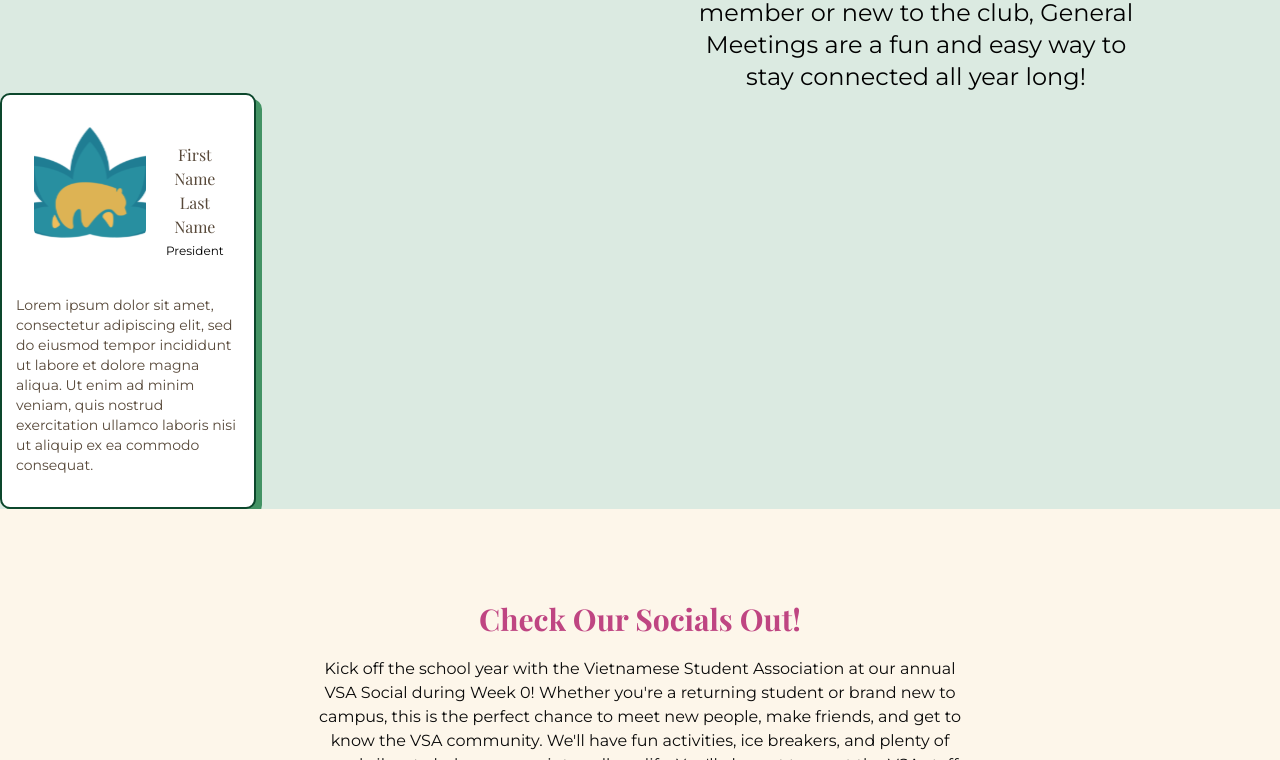
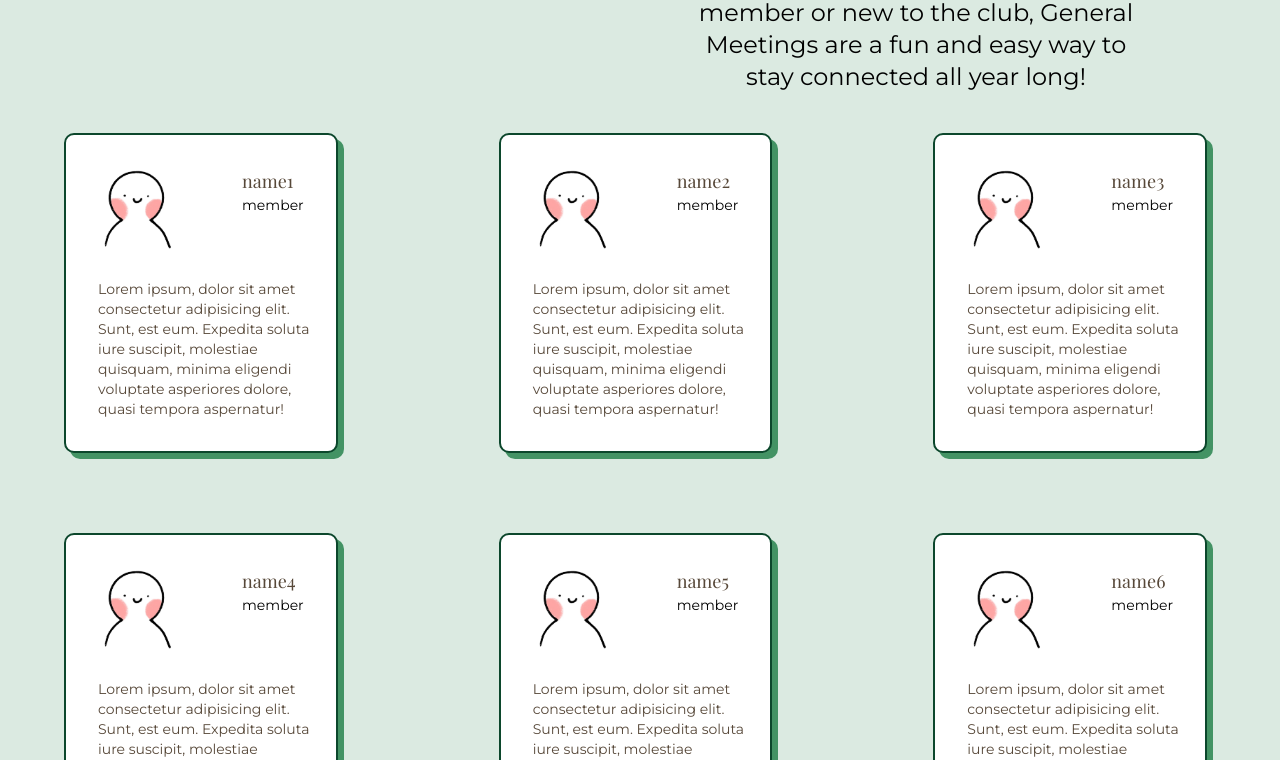
Before and after one commit to acm-ucr/vsa-website, a Next.js app: page /about in a window 1280 px wide. Shown: the part 1040-1800 px from the top of the page. Built offline with nearby package versions, Linux system fonts and the light colour scheme.

Commit message:
created mapping for testimonial card data

```diff
--- /dev/null
+++ b/src/components/about/TestimonialCard.tsx
@@ -0,0 +1,36 @@
+import Image, { StaticImageData } from "next/image";
+
+interface CardProps {
+  name: string;
+  image: StaticImageData;
+  affiliation: string;
+  text: string;
+}
+
+const Card = ({ name, image, affiliation, text }: CardProps) => {
+  return (
+    <div className="border-vsa-green-400 shadow-[6px_6px_0_theme('colors.vsa-green-300')] flex w-2/3 flex-col items-start justify-center rounded-lg border-2 bg-white p-4 ml-16 mt-10 mb-4">
+      <div className="flex items-start gap-2">
+        <Image
+          src={image}
+          alt="Student Image"
+          className="h-28 w-28 rounded-lg object-cover"
+        />
+        <div className="ml-10 mt-4">
+          <p className="text-lg font-vsa-main text-vsa-brown">
+            {name}
+          </p>
+          <p className="font-vsa-alt text-sm text-black">
+            {affiliation}
+          </p>
+        </div>
+      </div>
+
+      <div className="w-64 p-4">
+        <p className="font-vsa-alt text-vsa-brown text-sm">{text}</p>
+      </div>
+    </div>
+  );
+};
+
+export default Card;
--- a/src/components/about/Testimonials.tsx
+++ b/src/components/about/Testimonials.tsx
@@ -1,35 +1,20 @@
-import Image, { StaticImageData } from "next/image";
+import { testimonialData } from "@/data/TestimonialData";
+import Card from "./TestimonialCard";
 
-interface CardProps {
-  name: string;
-  image: StaticImageData;
-  affiliation: string;
-  text: string;
-}
-
-const Card = ({ name, image, affiliation, text }: CardProps) => {
+const Testimonials = () => {
   return (
-    <div className="border-vsa-green-400 shadow-[6px_6px_0_theme('colors.vsa-green-300')] flex w-1/5 flex-col items-center justify-center rounded-lg border-2 bg-white p-4">
-      <div className="x-2 mt-4 flex">
-        <Image
-          src={image}
-          alt="Student Image"
-          className="ml-4 h-28 w-28 rounded-lg object-cover"
+    <div className="grid grid-cols-1 md:grid-cols-3 gap-6">
+      {testimonialData.map((item, index) => (
+        <Card
+          key={index}
+          name={item.name}
+          affiliation={item.affiliation}
+          image={item.image}
+          text={item.text}
         />
-        <div className="w-32 justify-center p-4 text-left">
-          <p className="text-md font-vsa-main text-vsa-brown justify-center text-center">
-            {name}
-          </p>
-          <p className="font-vsa-alt justify-center p-1 text-center text-xs text-black">
-            {affiliation}
-          </p>
-        </div>
-      </div>
-      <div className="w-64 p-4">
-        <p className="font-vsa-alt text-vsa-brown text-sm">{text}</p>
-      </div>
+      ))}
     </div>
   );
 };
 
-export default Card;
+export default Testimonials;
--- /dev/null
+++ b/src/data/TestimonialData.tsx
@@ -0,0 +1,39 @@
+import tempPhoto from "@/public/staff/staff_filler.webp";
+export const testimonialData = [
+  {
+    name: "name1",
+    affiliation: "member",
+    image: tempPhoto,
+    text: "Lorem ipsum, dolor sit amet consectetur adipisicing elit. Sunt, est eum. Expedita soluta iure suscipit, molestiae quisquam, minima eligendi voluptate asperiores dolore, quasi tempora aspernatur!",
+  },
+  {
+    name: "name2",
+    affiliation: "member",
+    image: tempPhoto,
+    text: "Lorem ipsum, dolor sit amet consectetur adipisicing elit. Sunt, est eum. Expedita soluta iure suscipit, molestiae quisquam, minima eligendi voluptate asperiores dolore, quasi tempora aspernatur!",
+  },
+  {
+    name: "name3",
+    affiliation: "member",
+    image: tempPhoto,
+    text: "Lorem ipsum, dolor sit amet consectetur adipisicing elit. Sunt, est eum. Expedita soluta iure suscipit, molestiae quisquam, minima eligendi voluptate asperiores dolore, quasi tempora aspernatur!",
+  },
+  {
+    name: "name4",
+    affiliation: "member",
+    image: tempPhoto,
+    text: "Lorem ipsum, dolor sit amet consectetur adipisicing elit. Sunt, est eum. Expedita soluta iure suscipit, molestiae quisquam, minima eligendi voluptate asperiores dolore, quasi tempora aspernatur!",
+  },
+  {
+    name: "name5",
+    affiliation: "member",
+    image: tempPhoto,
+    text: "Lorem ipsum, dolor sit amet consectetur adipisicing elit. Sunt, est eum. Expedita soluta iure suscipit, molestiae quisquam, minima eligendi voluptate asperiores dolore, quasi tempora aspernatur!",
+  },
+  {
+    name: "name6",
+    affiliation: "member",
+    image: tempPhoto,
+    text: "Lorem ipsum, dolor sit amet consectetur adipisicing elit. Sunt, est eum. Expedita soluta iure suscipit, molestiae quisquam, minima eligendi voluptate asperiores dolore, quasi tempora aspernatur!",
+  },
+];
```
